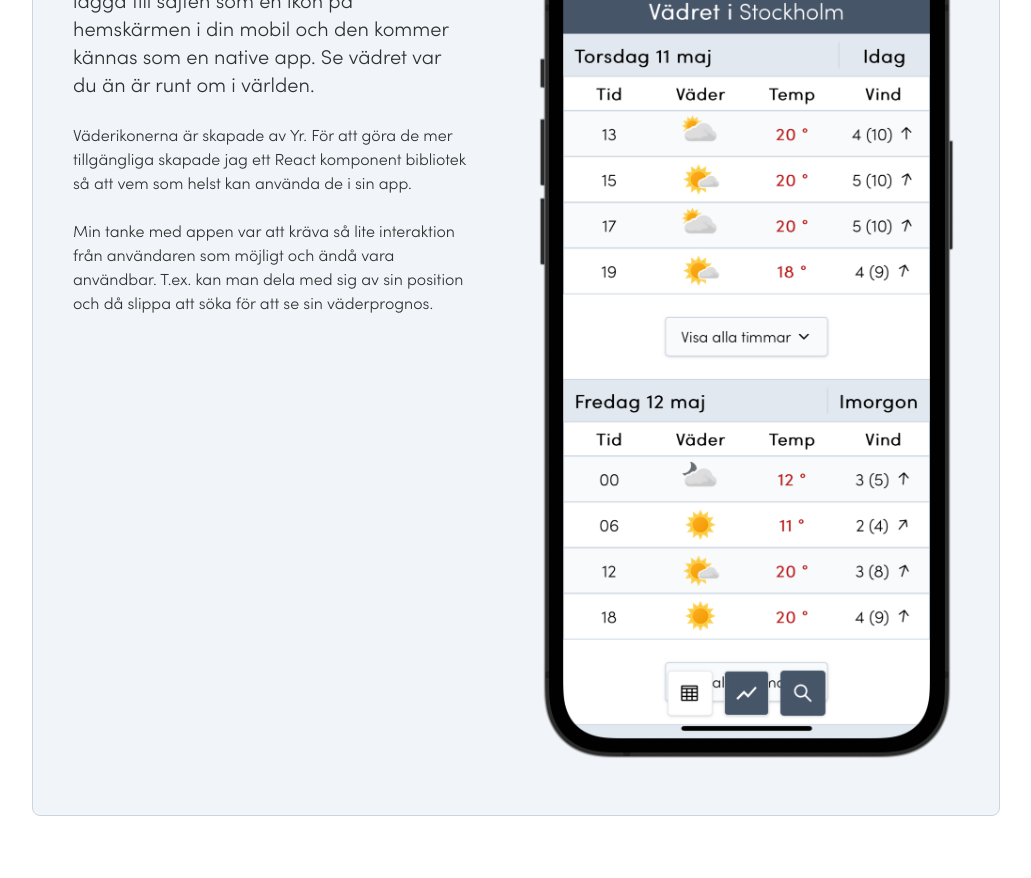
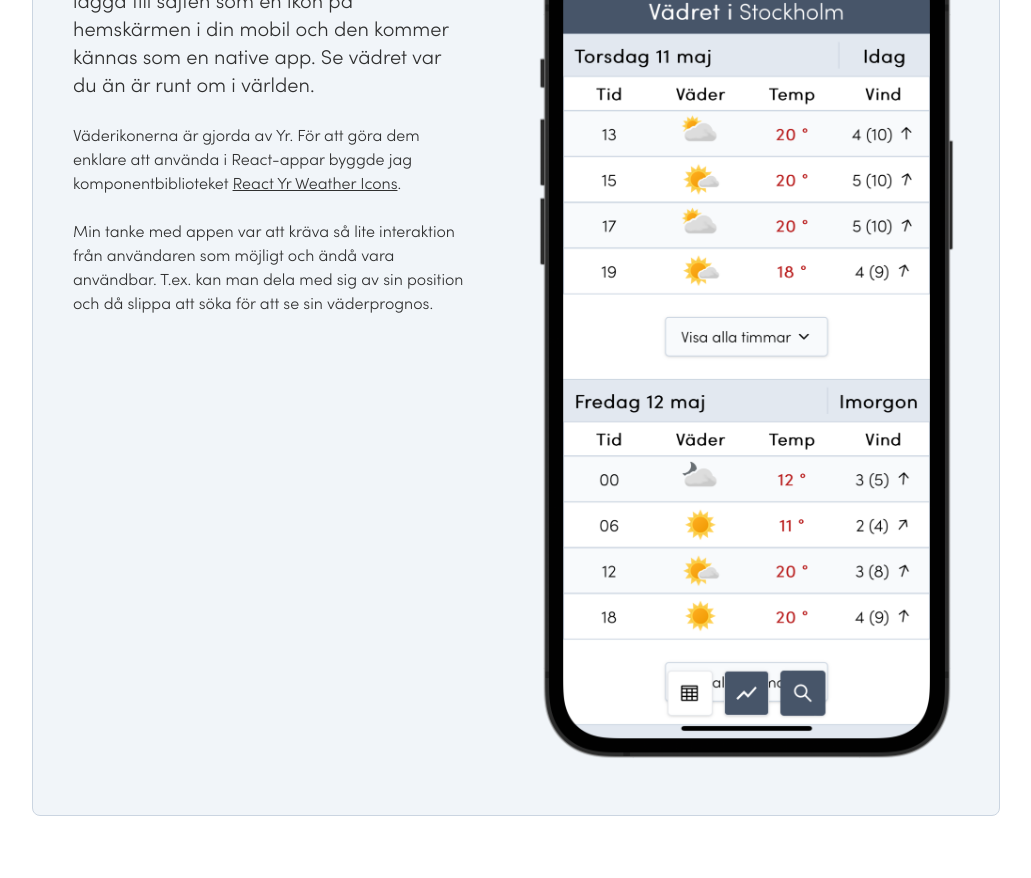
Before and after one commit to patrikhultgren/hultgren-development-ab, a React (Create React App) app: page / in a window 1280 px wide. Shown: the part 1460-2338 px from the top of the page, without its empty margins (224-1255 px from the left). Built offline with nearby package versions, Linux system fonts and the light colour scheme; a web font is replaced by a local one.

Commit message:
Add link to React Yr Weather Icons component library

```diff
--- a/src/data.tsx
+++ b/src/data.tsx
@@ -71,7 +71,19 @@ export const largeProjects = [
     teaser:
       'Väder är en PWA med offline stöd som hämtar vädret från Yr. Testa gärna att lägga till sajten som en ikon på hemskärmen i din mobil och den kommer kännas som en native app. Se vädret var du än är runt om i världen.',
     body: [
-      'Väderikonerna är skapade av Yr. För att göra de mer tillgängliga skapade jag ett React komponent bibliotek så att vem som helst kan använda de i sin app.',
+      <>
+        Väderikonerna är gjorda av Yr. För att göra dem enklare att använda i
+        React-appar byggde jag komponentbiblioteket{' '}
+        <a
+          className="underline"
+          href="https://www.npmjs.com/package/react-yr-weather-icons"
+          target="_blank"
+          rel="noreferrer"
+        >
+          React Yr Weather Icons
+        </a>
+        .
+      </>,
       'Min tanke med appen var att kräva så lite interaktion från användaren som möjligt och ändå vara användbar. T.ex. kan man dela med sig av sin position och då slippa att söka för att se sin väderprognos.',
     ],
     key: 'weather',
```
